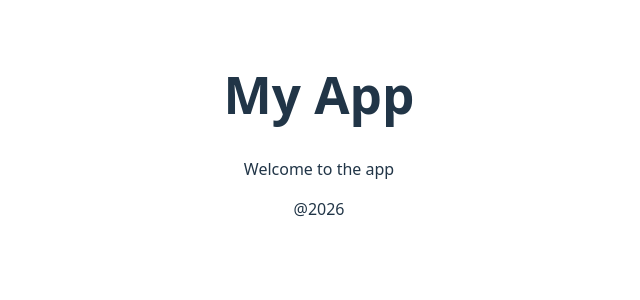
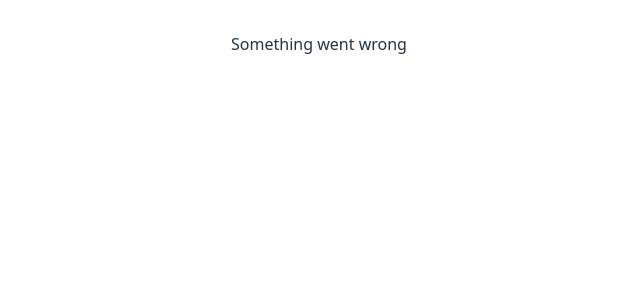
Before and after one commit to debraj137/learn-react, a React (Vite) app: page / in a window 1280 px wide. Shown: the top 300 px of the page, without its empty margins (321-961 px from the left). Built offline with nearby package versions, Linux system fonts and the light colour scheme.

Commit message:
ARIA should not replace semantic HTML

```diff
--- a/src/App.jsx
+++ b/src/App.jsx
@@ -532,7 +532,7 @@ function App() {
           <li key={item}>{item}</li>
         ))}
       </ul> */}
-      <header>
+      {/* <header>
         <h1>My App</h1>
       </header>
       <main>
@@ -540,7 +540,10 @@ function App() {
       </main>
       <footer>
         <p>@2026</p>
-      </footer>
+      </footer> */}
+      <div role="alert">
+      Something went wrong
+    </div>
     </>
 
   )
```
